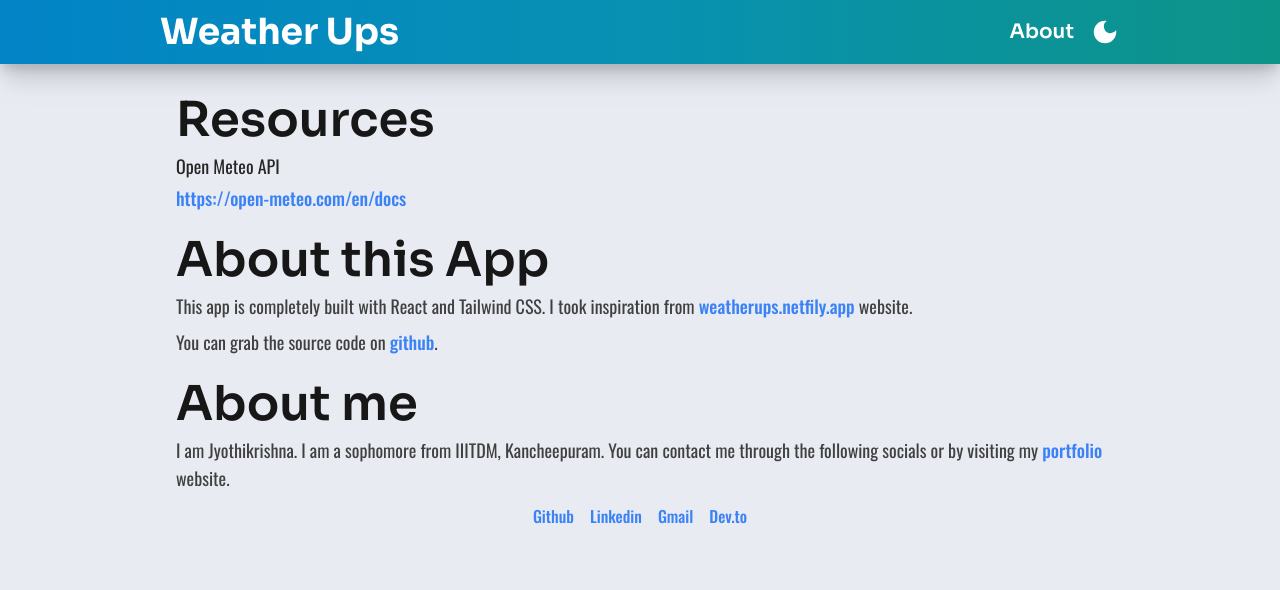
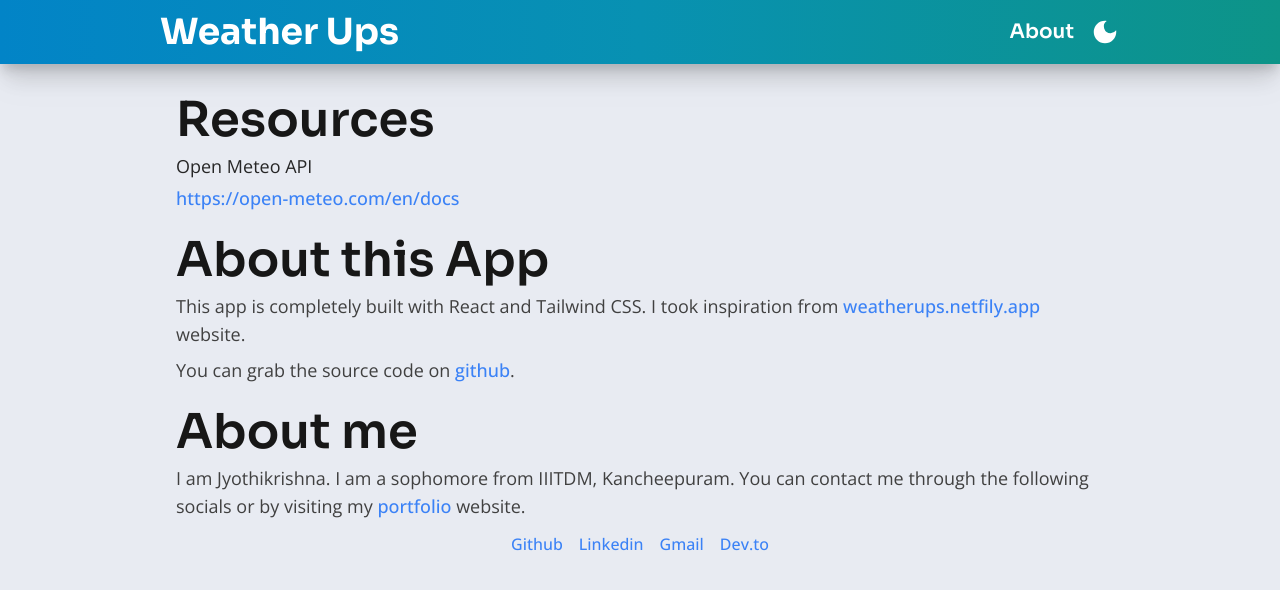
Before and after one commit to bhendi-boi/WeatherUps, a React (Vite) app: page /about in a window 1280 px wide. Shown: the top 590 px of the page. Built offline with nearby package versions, Linux system fonts and the light colour scheme.

Commit message:
changed body font to open sans, removed typo about

```diff
--- a/index.html
+++ b/index.html
@@ -6,7 +6,7 @@
 		<link rel="preconnect" href="https://fonts.googleapis.com" />
 		<link rel="preconnect" href="https://fonts.gstatic.com" crossorigin />
 		<link
-			href="https://fonts.googleapis.com/css2?family=Oswald:wght@400;500&display=swap"
+			href="https://fonts.googleapis.com/css2?family=Open+Sans:wght@400;500&display=swap"
 			rel="stylesheet"
 		/>
 		<link
--- a/src/About.tsx
+++ b/src/About.tsx
@@ -53,7 +53,7 @@
 				</p>
 				<ul
 					role="list"
-					className="flex self-center justify-center col-span-2 gap-4 text-base font-medium font-chips"
+					className="flex self-center justify-center col-span-2 gap-4 text-base font-medium"
 				>
 					<li>
 						<a
--- a/tailwind.config.cjs
+++ b/tailwind.config.cjs
@@ -9,7 +9,7 @@
 				"dark-background": "#0a1929",
 			},
 			fontFamily: {
-				body: ["Oswald", "sans-serif"],
+				body: ["Open Sans", "sans-serif"],
 				title: ["Sora", "sans-serif"],
 			},
 		},
```
